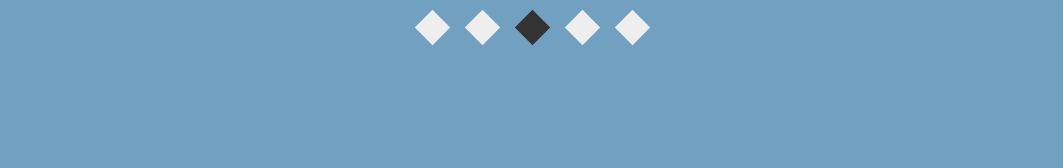
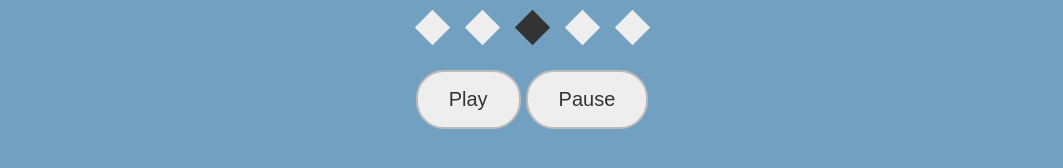
Before and after one commit to marco-de-clara/js-jq-carousel, a plain HTML site: page index.html in a window 1280 px wide. Shown: the part 550-718 px from the top of the page, without its empty margins (108-1171 px from the left). Drawn offline with nearby package versions, Linux system fonts and the light colour scheme.

Commit message:
Added Play and Pause buttons

```diff
--- a/index.html
+++ b/index.html
@@ -31,6 +31,10 @@
                 <a class="bullet" href="#"></a>
                 <a class="bullet" href="#"></a>
             </div>
+            <div class="btnWrapper">
+                <button class="play" type="button">Play</button>
+                <button class="pause" type="button">Pause</button>
+            </div>
         </div>
         <script src="main.js" charset="utf-8"></script>
     </body>
--- a/main.js
+++ b/main.js
@@ -124,6 +124,9 @@ $('.bullet').click(function() {
     autoplayIndex = newImage.index();
 });
 
+// support variable to play/pause autoplay
+var playMode;
+
 // first autoplay() call
 autoplay();
 
@@ -157,5 +160,17 @@ function autoplay() {
     bullet.eq(autoplayIndex - 1).addClass('active');
 
     // set 2s delay to autoplay function
+    playMode = setTimeout(autoplay, 2000);
+}
+
+// catch click on Play button
+$('button.play').click(function() {
+    // play autoplay after 2s
     setTimeout(autoplay, 2000);
-}
+});
+
+// catch click on Pause button
+$('button.pause').click(function() {
+    // stop autoplay
+    clearTimeout(playMode);
+});
--- a/style.css
+++ b/style.css
@@ -87,3 +87,27 @@ i.fas {
 .bulletsWrapper a.active {
     background: #333;
 }
+
+.btnWrapper {
+    text-align: center;
+    margin: 15px;
+}
+
+button {
+    border-radius: 28px;
+	border: 2px solid #bbb;
+    padding: 16px 31px;
+	text-decoration: none;
+    cursor: pointer;
+    background-color: #eee;
+    color:#333;
+}
+
+button:hover {
+    background: #ccc;
+}
+
+button:active {
+	position: relative;
+	top: 2px;
+}
```
